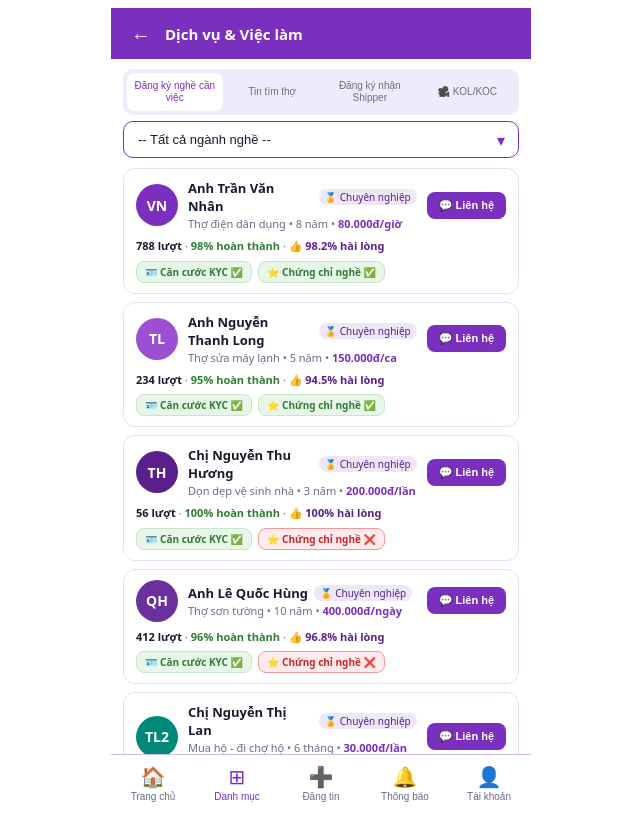
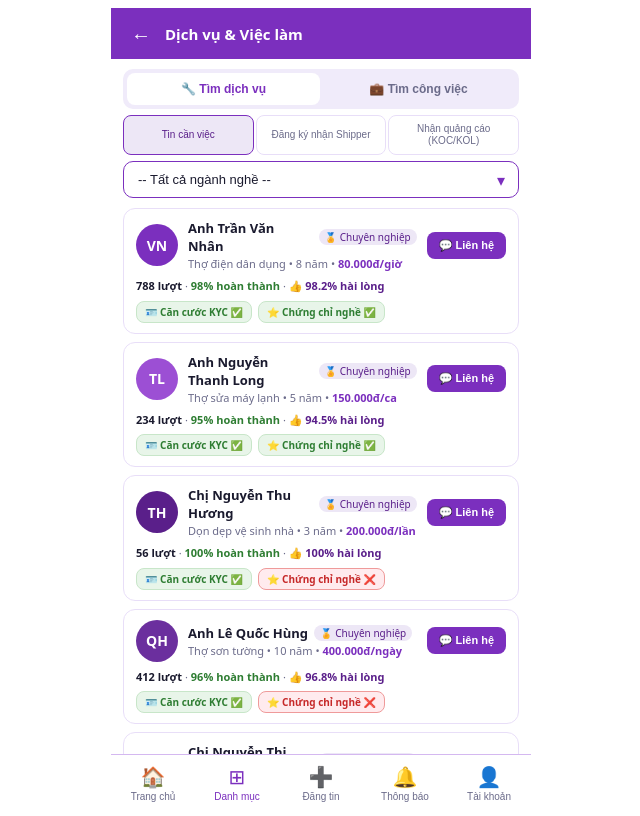
Before and after one commit to khoavinhcuu113-glitch/shopx, a React (Vite) app: page / in a window 1280 px wide. Both pictures are taken after a click on the button "🔧 Tìm dịch vụ". Shown: the whole page, without its empty margins (319-959 px from the left). Built offline with nearby package versions, Linux system fonts and the light colour scheme.

Commit message:
Update ShopX v6 - fix nhan vat demo DN gian hang

```diff
--- a/src/App.jsx
+++ b/src/App.jsx
@@ -44,13 +44,29 @@ function CategoriesScreen({ go, nav }) {
   // Tách 2 nhóm dựa trên chính CATEGORY_ROUTES đã có — route 's-service' = Dịch vụ, còn lại = Sản phẩm
   const productItems = CATEGORIES.map((c, i) => ({ ...c, route: CATEGORY_ROUTES[i] })).filter(c => c.route !== 's-service');
   const serviceItems = CATEGORIES.map((c, i) => ({ ...c, route: CATEGORY_ROUTES[i] })).filter(c => c.route === 's-service');
+  // Tên danh mục dịch vụ → đúng mã ngành trong NGANH_LIST, để bấm vào là lọc sẵn luôn, không phải chọn lại
+  const CATEGORY_TO_NGANH = {
+    'Dịch vụ làm thuê bán thời gian': 'noikhu',
+    'Chăm sóc người thân': 'chamsoc',
+    'Vệ sinh & Giặt ủi': 'vesinhgiatre',
+  };
 
   function renderGrid(items, iconBg) {
     return (
       <div style={{ display: 'grid', gridTemplateColumns: '1fr 1fr', gap: 10 }}>
         {items.map((c, i) => (
           <div key={i} style={{ background: C.w, border: '1px solid #e8def8', borderRadius: 14, padding: '14px 12px', display: 'flex', alignItems: 'center', gap: 10, cursor: 'pointer' }}
-            onClick={() => { sessionStorage.setItem('sx_product_return', 's-categories'); go(c.route === 's-service' ? 's-service' : (c.route || 's-prod1')); }}>
+            onClick={() => {
+              sessionStorage.setItem('sx_product_return', 's-categories');
+              if (c.route === 's-service') {
+                sessionStorage.setItem('sx_service_initial_tab', 'cv');
+                if (CATEGORY_TO_NGANH[c.name]) sessionStorage.setItem('sx_service_initial_nganh', CATEGORY_TO_NGANH[c.name]);
+                else sessionStorage.removeItem('sx_service_initial_nganh');
+                go('s-service');
+              } else {
+                go(c.route || 's-prod1');
+              }
+            }}>
             <div style={{ width: 44, height: 44, background: iconBg, borderRadius: 12, display: 'flex', alignItems: 'center', justifyContent: 'center', flexShrink: 0, fontSize: 22 }}>{c.icon}</div>
             <span style={{ fontSize: 12, fontWeight: 600, color: C.t, lineHeight: 1.3 }}>{c.name}</span>
           </div>
@@ -834,7 +850,12 @@ function ServiceScreen({ go, chkLogin }) {
     sessionStorage.removeItem('sx_service_initial_tab');
     return initial || 'cv';
   });
-  const [nganh, setNganh] = useState('');
+  const [mainTab, setMainTab] = useState(tab === 'job' ? 'congviec' : 'dichvu');
+  const [nganh, setNganh] = useState(() => {
+    const initial = sessionStorage.getItem('sx_service_initial_nganh') || '';
+    sessionStorage.removeItem('sx_service_initial_nganh');
+    return initial;
+  });
   const [ngheCuThe, setNgheCuThe] = useState('');
   const [khuVucSearch, setKhuVucSearch] = useState('');
   const workers = WORKERS_DATA;
@@ -847,11 +868,11 @@ function ServiceScreen({ go, chkLogin }) {
     { title: 'Cần thợ sơn nhà 3 phòng ngủ', desc: 'Sơn lại nội thất ~80m2, có sẵn sơn. Ưu tiên thợ làm cuối tuần.', price: 'Thỏa thuận', loc: 'Trảng Bom', icon: '🏠' },
     { title: 'Cần nhận hàng online hộ', desc: 'Hay đặt hàng online nhưng không có nhà ban ngày. Cần người nhận và giữ hộ.', price: '15.000đ/lần', loc: 'Hố Nai', icon: '📦' },
   ];
-  const tabs = [
-    { id: 'cv',      label: 'Đăng ký nghề cần việc' },
-    { id: 'job',     label: 'Tin tìm thợ' },
+  // Tin cần việc / Đăng ký Shipper / Nhận quảng cáo — đều thuộc bên CUNG ("Tìm dịch vụ"), khác "Tin tìm thợ" (bên CẦU)
+  const subTabs = [
+    { id: 'cv',      label: 'Tin cần việc' },
     { id: 'shipper', label: 'Đăng ký nhận Shipper' },
-    { id: 'kol',     label: '🎥 KOL/KOC' },
+    { id: 'kol',     label: 'Nhận quảng cáo (KOC/KOL)' },
   ];
   function goRegisterKol() {
     sessionStorage.setItem('sx_cv_form', JSON.stringify({ nganh: 'dam', ngheCuThe: 'KOL/KOC quảng bá sản phẩm' }));
@@ -860,15 +881,29 @@ function ServiceScreen({ go, chkLogin }) {
   return (
     <div>
       <Shdr title="Dịch vụ & Việc làm" onBack={() => go('s-home')} />
-      {/* 3 tab mới */}
+      {/* Tầng 1 — Cung (Tìm dịch vụ) / Cầu (Tìm công việc) */}
       <div style={{ display: 'flex', background: '#f0ebfa', padding: 4, margin: '10px 12px 6px', borderRadius: 10, gap: 2 }}>
-        {tabs.map(t => (
-          <button key={t.id} onClick={() => setTab(t.id)} style={{ flex: 1, textAlign: 'center', padding: '7px 4px', borderRadius: 8, fontSize: 10, fontWeight: 500, cursor: 'pointer', border: 'none', background: tab === t.id ? C.w : 'none', color: tab === t.id ? C.p : C.m, lineHeight: 1.2 }}>
+        {[
+          { id: 'dichvu',   label: '🔧 Tìm dịch vụ' },
+          { id: 'congviec', label: '💼 Tìm công việc' },
+        ].map(t => (
+          <button key={t.id} onClick={() => { setMainTab(t.id); setTab(t.id === 'congviec' ? 'job' : 'cv'); }}
+            style={{ flex: 1, textAlign: 'center', padding: '9px 4px', borderRadius: 8, fontSize: 12, fontWeight: 600, cursor: 'pointer', border: 'none', background: mainTab === t.id ? C.w : 'none', color: mainTab === t.id ? C.p : C.m }}>
             {t.label}
           </button>
         ))}
       </div>
-
+      {/* Tầng 2 — chỉ hiện khi "Tìm dịch vụ" (3 mục: Tin cần việc / Shipper / Quảng cáo) */}
+      {mainTab === 'dichvu' && (
+        <div style={{ display: 'flex', margin: '0 12px 6px', gap: 2 }}>
+          {subTabs.map(t => (
+            <button key={t.id} onClick={() => setTab(t.id)}
+              style={{ flex: 1, textAlign: 'center', padding: '7px 4px', borderRadius: 8, fontSize: 10, fontWeight: 500, cursor: 'pointer', border: `1px solid ${tab === t.id ? C.p : '#e8def8'}`, background: tab === t.id ? C.pl : 'none', color: tab === t.id ? C.pd : C.m, lineHeight: 1.2 }}>
+              {t.label}
+            </button>
+          ))}
+        </div>
+      )}
       {/* Tab 1 — Đăng ký nghề cần việc */}
       {tab === 'cv' && (
         <div>
@@ -2467,7 +2502,7 @@ export default function App() {
 
   const renderScreen = () => {
     switch (screen) {
-      case 's-home':             return <HomeScreen             go={go} chkLogin={chkLogin} nav={nav} />;
+      case 's-home':             return <HomeScreen             go={go} chkLogin={chkLogin} nav={nav} isLoggedIn={isLoggedIn} />;;
       case 's-categories':       return <CategoriesScreen       go={go} nav={nav} />;
       case 's-all-listings':     return <AllListingsScreen      go={go} />;
       case 's-search':           return <SearchScreen           go={go} />;
--- a/src/screens/HomeScreen.jsx
+++ b/src/screens/HomeScreen.jsx
@@ -7,7 +7,7 @@ function getCartCount() {
   } catch (e) { return 0; }
 }
 
-export default function HomeScreen({ go, chkLogin, nav }) {
+export default function HomeScreen({ go, chkLogin, nav, isLoggedIn }) {
   const cartCount = getCartCount();
   const listings = [
     { icon: '📱', title: 'iPhone 13 Pro 256GB còn BH',    price: '18.500.000đ', loc: 'Biên Hòa',  scr: 's-prod1' },
@@ -35,7 +35,11 @@ export default function HomeScreen({ go, chkLogin, nav }) {
       <div style={{ background: C.p, padding: 16 }}>
         <h1 style={{ color: '#fff', fontSize: 17, fontWeight: 600, marginBottom: 4, lineHeight: 1.3 }}>Đồng hành - Tiết kiệm<br />Cùng kiếm tiền</h1>
         <p style={{ color: 'rgba(255,255,255,0.85)', fontSize: 12, marginBottom: 10 }}>Chợ đồ cũ trực tuyến nhộn nhịp nhất của người Việt • shopx.pi</p>
-        <button onClick={() => chkLogin('s-post')} style={{ background: '#fff', color: C.p, border: 'none', padding: '7px 16px', borderRadius: 20, fontSize: 13, fontWeight: 600, cursor: 'pointer' }}>📝 Đăng tin ngay</button>
+        {isLoggedIn ? (
+          <button onClick={() => chkLogin('s-post')} style={{ background: '#fff', color: C.p, border: 'none', padding: '7px 16px', borderRadius: 20, fontSize: 13, fontWeight: 600, cursor: 'pointer' }}>📝 Đăng tin ngay</button>
+        ) : (
+          <button onClick={() => chkLogin('s-post')} style={{ background: '#fff', color: C.p, border: 'none', padding: '7px 16px', borderRadius: 20, fontSize: 13, fontWeight: 600, cursor: 'pointer' }}>🔑 Đăng nhập / Đăng ký</button>
+        )}
       </div>
 
       {/* 3 nút */}
```
